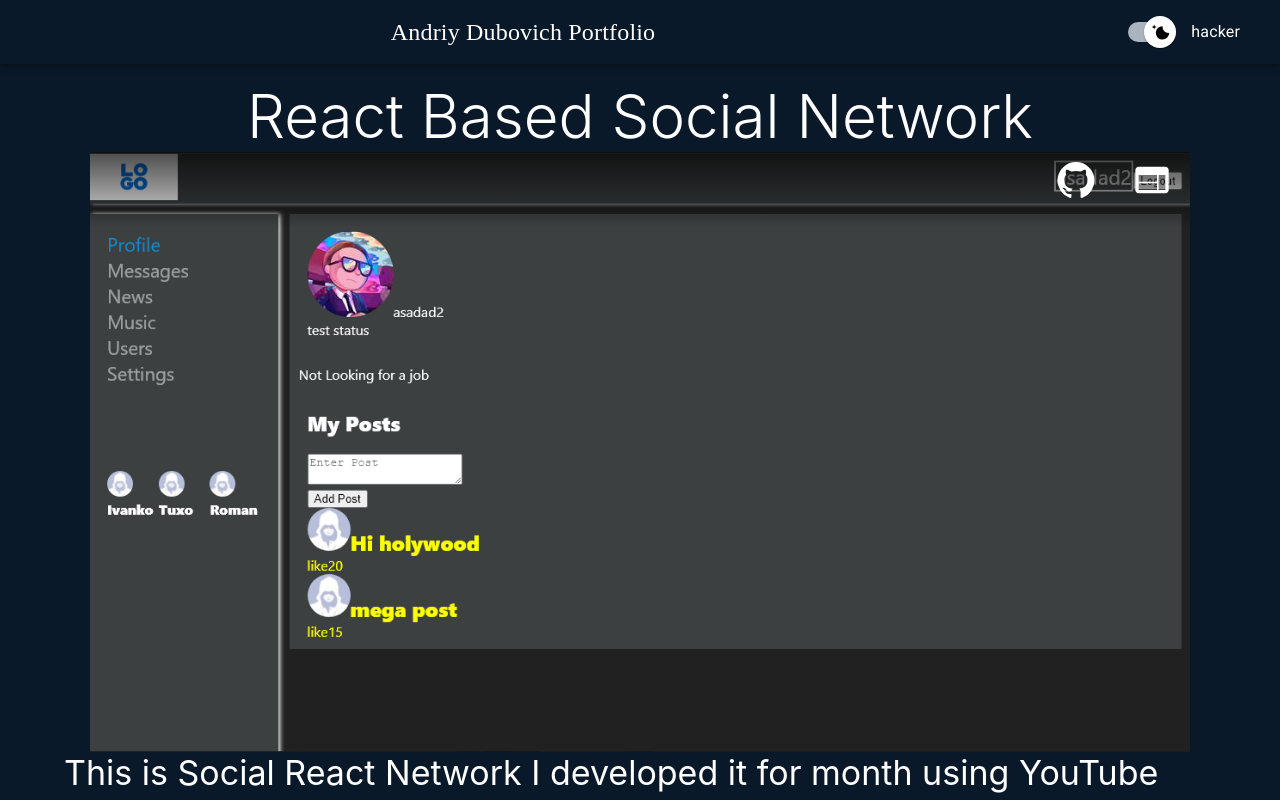
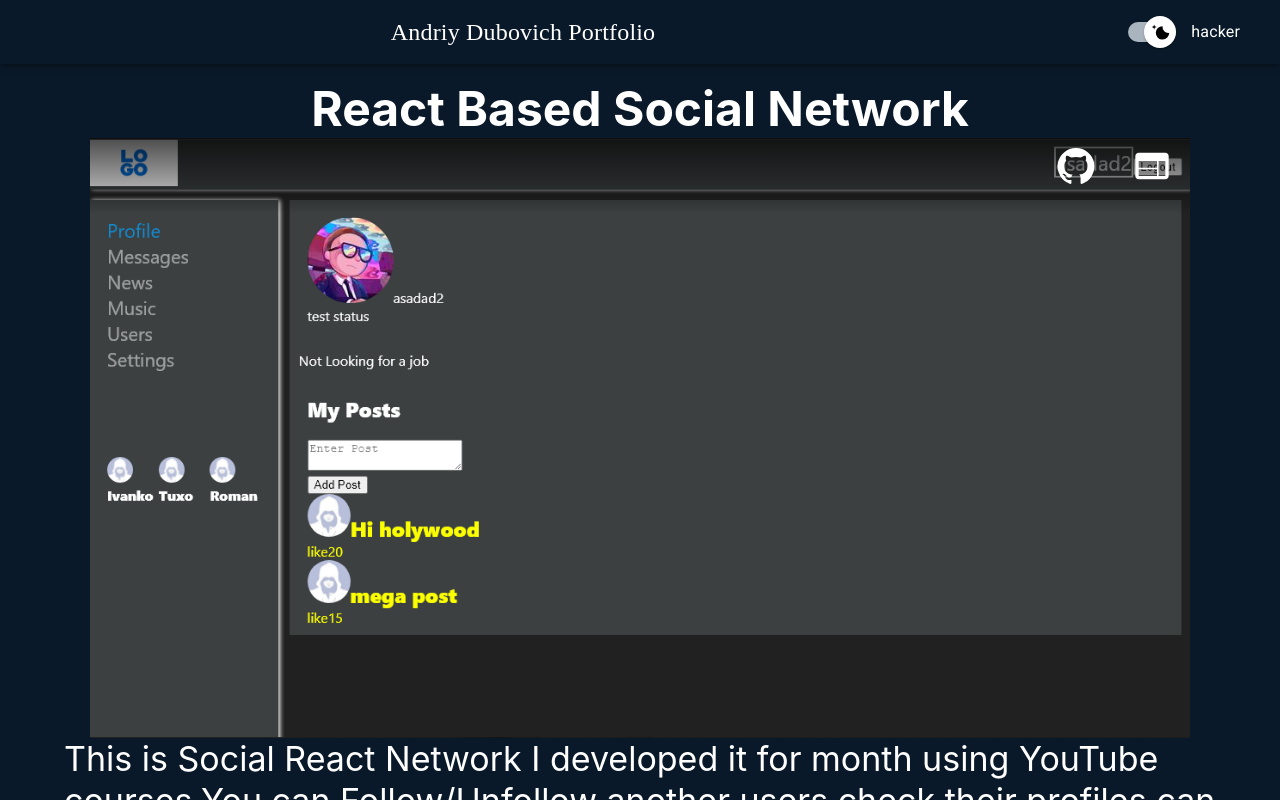
Before and after one commit to AndriyDubovichWork/Portfolio, a React (Create React App) app: page /Portfolio/project/1 in a window 1280 px wide. Shown: the top 800 px of the page. Built offline with nearby package versions, Linux system fonts and the light colour scheme; a web font is replaced by a local one.

Commit message:
end a project

```diff
--- a/public/index.html
+++ b/public/index.html
@@ -9,6 +9,7 @@
       name="description"
       content="Web site created using create-react-app"
     />
+    <link rel="shortcut icon" href="%PUBLIC_URL%/logo.png" />
     <link rel="preconnect" href="https://fonts.googleapis.com" />
     <link rel="preconnect" href="https://fonts.gstatic.com" crossorigin />
     <link
@@ -36,6 +37,7 @@
       rel="stylesheet"
       href="https://fonts.googleapis.com/icon?family=Material+Icons"
     />
+
     <!--
       manifest.json provides metadata used when your web app is installed on a
       user's mobile device or desktop. See https://developers.google.com/web/fundamentals/web-app-manifest/
--- a/src/Components/Body/BodyMainInfoImg.jsx
+++ b/src/Components/Body/BodyMainInfoImg.jsx
@@ -33,10 +33,12 @@ const BodyMainInfoImg = (props) => {
           />
         </ShowTextOnHover>
         Am I Looking for job now?
-        <Checkbox
-          checked={props.isLookingForjob[0]}
-          sx={{ '& .MuiSvgIcon-root': { fontSize: 50, color: '#fff' } }}
-        />
+        <ShowTextOnHover ShownText={props.isLookingForjob[0] ? 'yes' : 'mo'}>
+          <Checkbox
+            checked={props.isLookingForjob[0]}
+            sx={{ '& .MuiSvgIcon-root': { fontSize: 50, color: '#fff' } }}
+          />
+        </ShowTextOnHover>
       </Typography>
     </Typography>
   );
--- a/src/Components/Project/Project.jsx
+++ b/src/Components/Project/Project.jsx
@@ -48,9 +48,10 @@ const Project = (props) => {
           variant='h2'
           sx={{
             color: sitetheme.palette.primary.color,
+            fontSize: '300%',
           }}
         >
-          {project.title}
+          <b>{project.title}</b>
         </Typography>
         <ImageListItem key={'img'}>
           <img
```
Also changed, not shown: public/logo.png (added).
